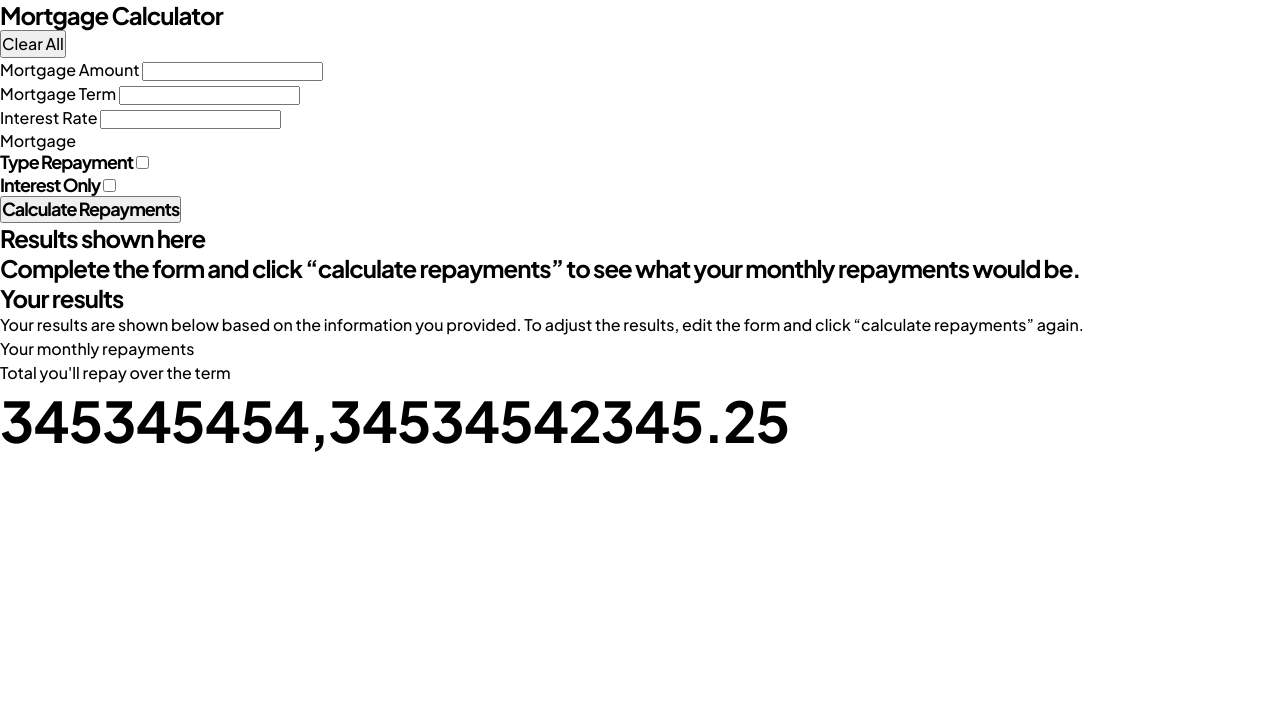
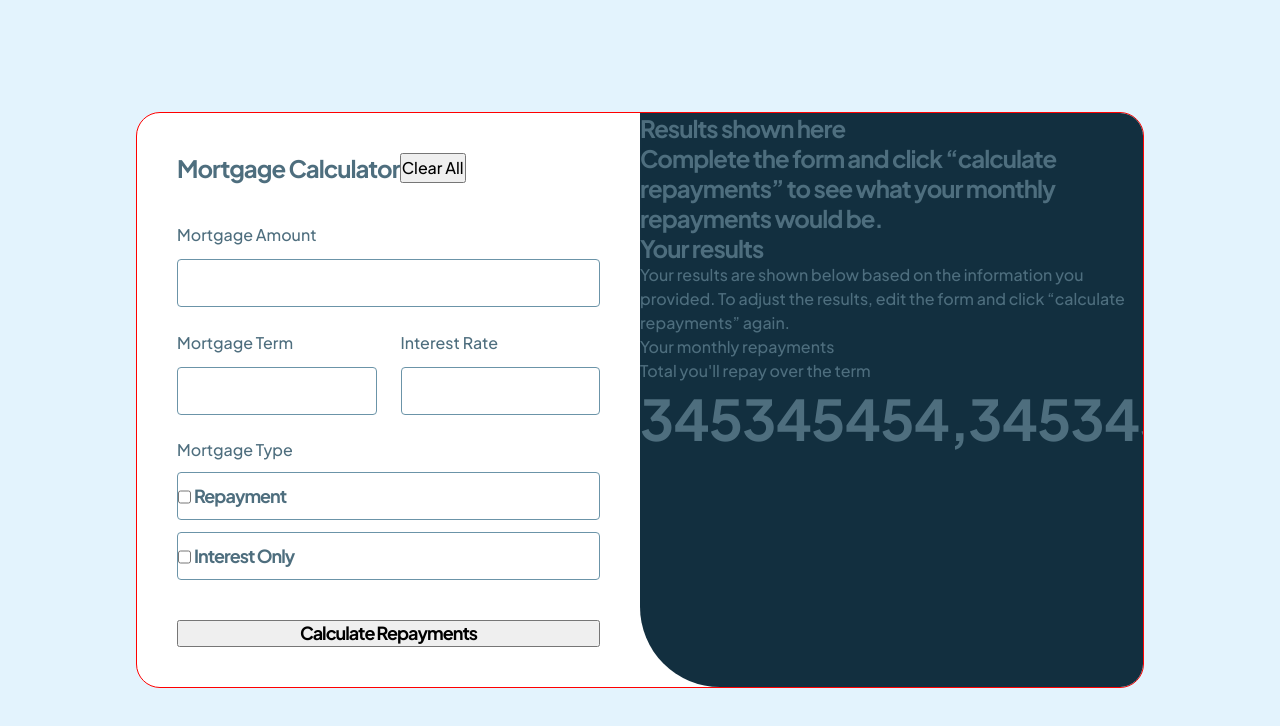
Before and after one commit to slavon213/mortgage-repayment-calculator, a plain HTML site: page index.html in a window 1280 px wide. Drawn offline with Linux system fonts and the light colour scheme.

Commit message:
add checkbox and flx classes

```diff
--- a/index.html
+++ b/index.html
@@ -17,42 +17,46 @@
     </head>
     <body>
         <main>
-            <div>
+            <div class="container">
+                <div class="half first">
                     <form>
-                    <div class="header">
+                        <div class="header flx">
                             <h1 class="text-preset-2">Mortgage Calculator</h1>
                             <button type="reset" class="text-preset-4">
                                 Clear All
                             </button>
                         </div>
 
-                    <div>
+                        <div class="inputs flx-column">
+                            <div class="flx-column">
                                 <label for="amount" class="text-preset-4"
                                     >Mortgage Amount</label
                                 >
                                 <input type="text" id="amount" />
                             </div>
 
-                    <div>
-                        <div>
+                            <div class="flx two-inputs">
+                                <div class="flx-column">
                                     <label for="term" class="text-preset-4">Mortgage Term</label>
                                     <input type="text" name="term" id="term" />
                                 </div>
 
-                        <div>
+                                <div class="flx-column">
                                   <label class="text-preset-4">Interest Rate</label>
                                   <input type="text" id="rate"/>
                                 </div>
                             </div>
 
-                    <div>Mortgage
-                      <div>
-                        <label for="repayment" class="text-preset-3">Type Repayment</label>
+                            <div class="flx-column">
+                                <label for="repayment">Mortgage Type</label>
+                              <div class="checkbox">
                                   <input type="checkbox" name="repayment" id="repayment" />
+                                <label for="repayment" class="text-preset-3">Repayment</label>
                               </div>
-                      <div>
+                              <div class="checkbox">
+                                  <input type="checkbox" name="interestOnly" id="interestOnly" />
                                   <label for="interestOnly" class="text-preset-3">Interest Only</label>
-                        <input type="checkbox" name="interestOnly" id="interestOnly" />
+                              </div>
                             </div>
                         </div>
 
@@ -60,7 +64,7 @@
                     </form>
                 </div>
 
-            <div>
+                <div class="half second">
                     <!-- Empty results start -->
 
                     <div>
@@ -92,6 +96,7 @@
 
                     <!-- Completed results end -->
                 </div>
+            </div>
         </main>
     </body>
 </html>
--- a/style.css
+++ b/style.css
@@ -32,6 +32,13 @@
     --spacing-300: 24px;
     --spacing-400: 32px;
     --spacing-500: 40px;
+    --spacing-600: 48px;
+
+    /* Radius */
+
+    --radius-50: 4px;
+    --radius-300: 24px;
+    --radius-1000: 80px;
 }
 
 *,
@@ -47,15 +54,28 @@ body {
     min-height: 100vh;
 }
 
-h1, h2, h3, p, button {
+h1,
+h2,
+h3,
+p,
+button {
     font: inherit;
-
 }
 
 body {
     font-family: "Plus Jakarta Sans";
     font-size: 16px;
     font-weight: 500;
+    background-color: var(--color-slate-100);
+    display: grid;
+    place-content: center;
+    color: var(--color-slate-700);
+}
+
+form {
+    display: flex;
+    flex-direction: column;
+    gap: var(--spacing-500);
 }
 
 .text-preset-1 {
@@ -79,16 +99,87 @@ body {
     letter-spacing: -1px;
 }
 
-
 .text-preset-4 {
     font-size: 16px;
     font-weight: 500;
     line-height: 150%;
 }
 
-
 .text-preset-5 {
     font-size: 14px;
     font-weight: 500;
     line-height: 150%;
 }
+
+.flx-column {
+    display: flex;
+    flex-direction: column;
+    flex: 1;
+    gap: var(--spacing-150);
+}
+
+.flx {
+    display: flex;
+}
+
+.container {
+    width: 1008px;
+    height: auto;
+    border: 1px solid red;
+    display: flex;
+    justify-content: center;
+    /* gap: var(--spacing-500); */
+    max-width: 1008px;
+    background-color: var(--color-white);
+    overflow: hidden;
+    border-radius: var(--radius-300);
+}
+
+.half {
+    width: 50%;
+    flex-grow: 1;
+}
+
+.first {
+    padding: var(--spacing-500);
+}
+
+.second {
+    display: flex;
+    flex-direction: column;
+    background-color: var(--color-slate-900);
+    border-bottom-left-radius: var(--radius-1000);
+}
+
+.inputs {
+    gap: var(--spacing-300);
+}
+
+.two-inputs {
+    gap: var(--spacing-300);
+}
+
+.inputs input,
+.checkbox {
+    width: 100%;
+    height: var(--spacing-600);
+    border-radius: var(--radius-50);
+    border: 1px solid var(--color-slate-500);
+    padding: var(--spacing-200);
+}
+
+.checkbox {
+    position: relative;
+    display: flex;
+    align-items: center;
+
+    input[type="checkbox"] {
+        width: auto;
+        position: absolute;
+        left: 0;
+        top: 0;
+
+        /* opacity: 0;
+        visibility: hidden; */
+    }
+}
```
Lines whose indentation alone changed are shown as unchanged.
